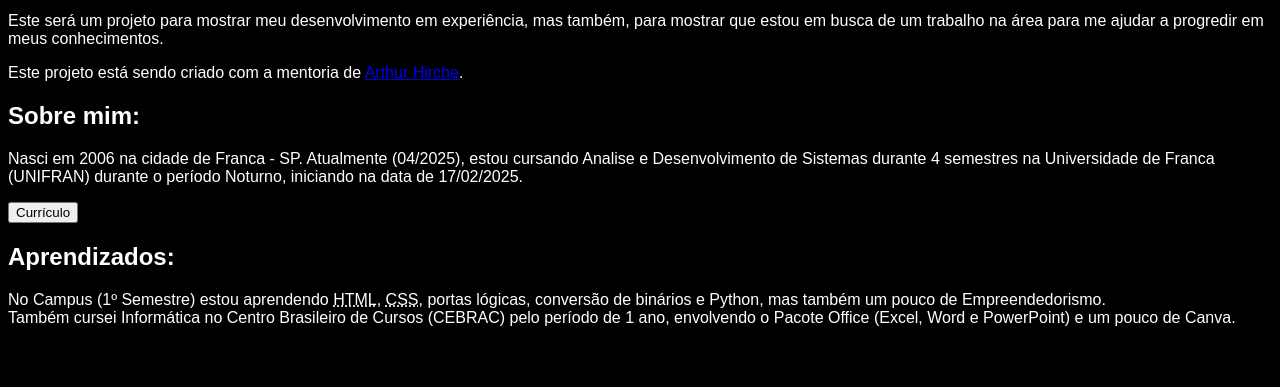
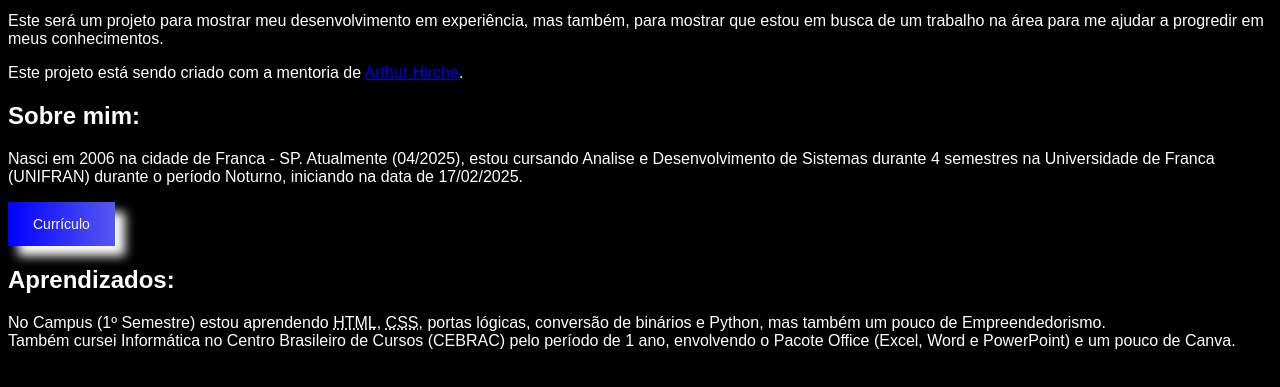
Before and after one commit to phyaya/Aprendizado-em-HTML, a plain HTML site: page index.html in a window 1280 px wide. Shown: the part 113-500 px from the top of the page. Drawn offline with Linux system fonts and the light colour scheme.

Commit message:
addicting divs

```diff
--- a/assets/css/style.css
+++ b/assets/css/style.css
@@ -18,5 +18,17 @@ h1 {
 }
 
 .card-button button {
+    background: linear-gradient(to right, blue, rgb(87, 87, 241) );
+    color: white;
     cursor: pointer;
+    transition: transform 0.5s ease, box-shadow 0.3s ease;
+    box-shadow: 10px 10px 10px white;
+    border: none;
+    padding: 14px 25px;
+    font-size: 14px;
+
 }
+
+.card-button button:hover {
+    transform: scale(1.06);
+  }
```
